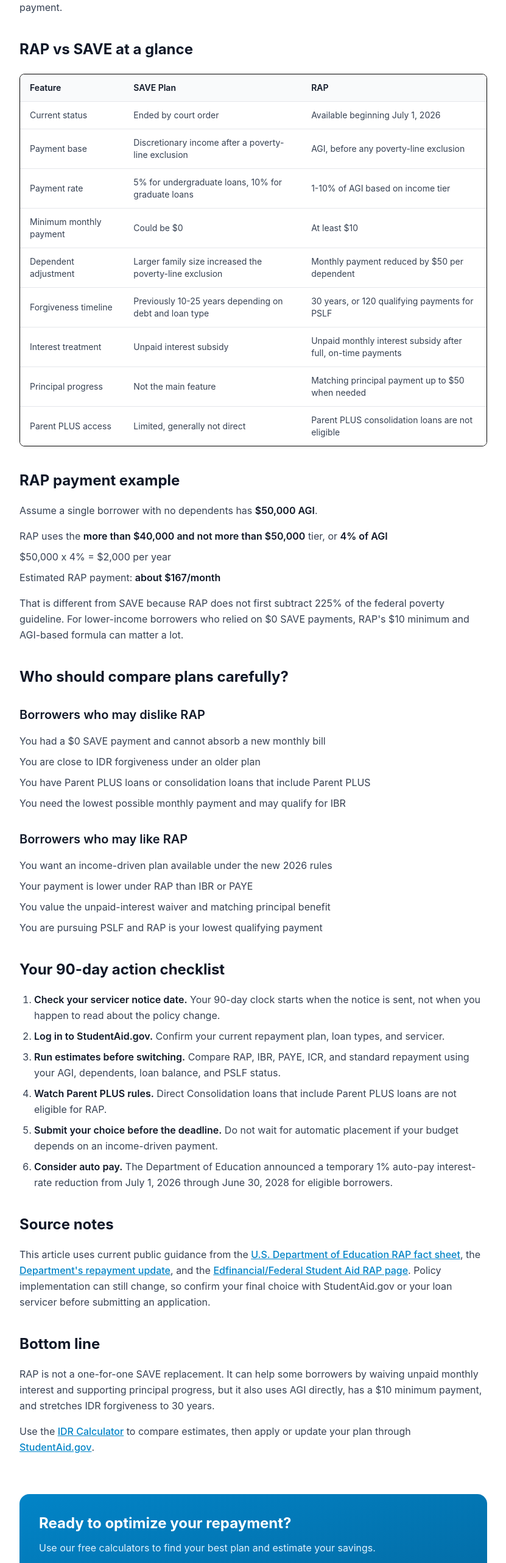
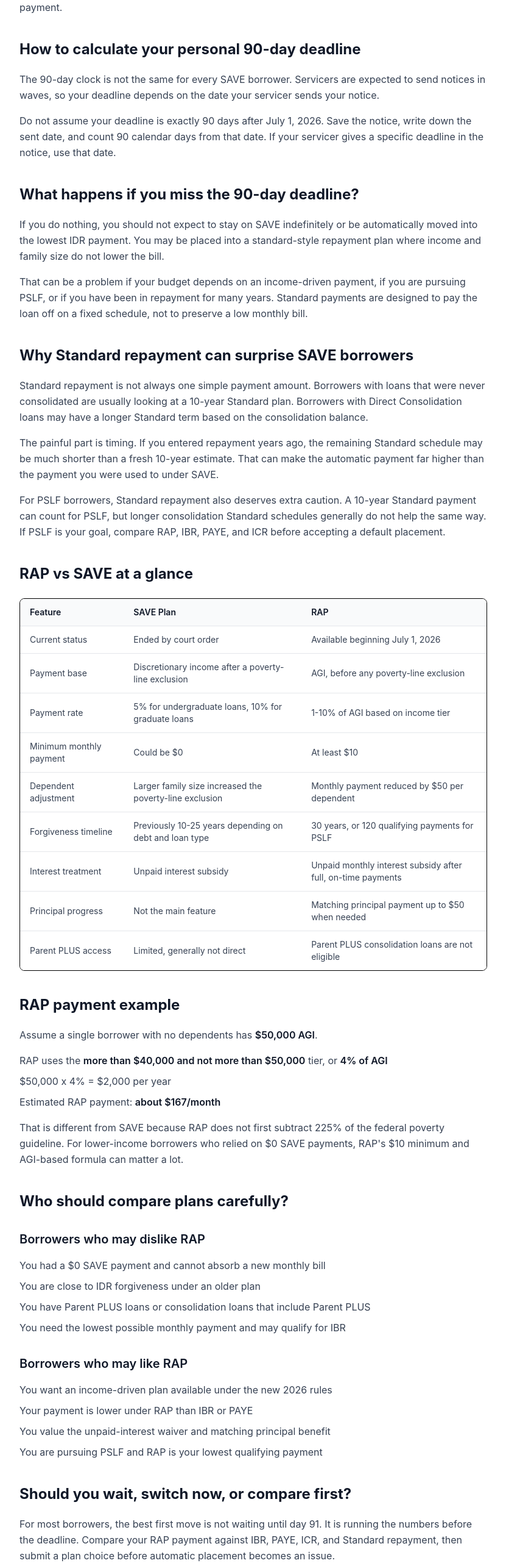
Before and after one commit to aieasygames-alt/repaymentguide, a Next.js app: page /blog/save-ending-rap-vs-save-2026 in a window 1280 px wide. Shown: the part 1050-3613 px from the top of the page at 61% size, without its empty margins (224-1055 px from the left). Built offline with nearby package versions, Linux system fonts and the light colour scheme; no server answers.

Commit message:
Expand SAVE transition guidance

```diff
--- a/app/blog/[slug]/page.tsx
+++ b/app/blog/[slug]/page.tsx
@@ -32,6 +32,26 @@
 
 Borrowers who are still in SAVE should watch for a servicer notice. If you do not make an election during your 90-day window, you may be moved into a standard-style plan that can raise your payment.
 
+## How to calculate your personal 90-day deadline
+
+The 90-day clock is not the same for every SAVE borrower. Servicers are expected to send notices in waves, so your deadline depends on the date your servicer sends your notice.
+
+Do not assume your deadline is exactly 90 days after July 1, 2026. Save the notice, write down the sent date, and count 90 calendar days from that date. If your servicer gives a specific deadline in the notice, use that date.
+
+## What happens if you miss the 90-day deadline?
+
+If you do nothing, you should not expect to stay on SAVE indefinitely or be automatically moved into the lowest IDR payment. You may be placed into a standard-style repayment plan where income and family size do not lower the bill.
+
+That can be a problem if your budget depends on an income-driven payment, if you are pursuing PSLF, or if you have been in repayment for many years. Standard payments are designed to pay the loan off on a fixed schedule, not to preserve a low monthly bill.
+
+## Why Standard repayment can surprise SAVE borrowers
+
+Standard repayment is not always one simple payment amount. Borrowers with loans that were never consolidated are usually looking at a 10-year Standard plan. Borrowers with Direct Consolidation loans may have a longer Standard term based on the consolidation balance.
+
+The painful part is timing. If you entered repayment years ago, the remaining Standard schedule may be much shorter than a fresh 10-year estimate. That can make the automatic payment far higher than the payment you were used to under SAVE.
+
+For PSLF borrowers, Standard repayment also deserves extra caution. A 10-year Standard payment can count for PSLF, but longer consolidation Standard schedules generally do not help the same way. If PSLF is your goal, compare RAP, IBR, PAYE, and ICR before accepting a default placement.
+
 ## RAP vs SAVE at a glance
 
 | Feature | SAVE Plan | RAP |
@@ -71,6 +91,14 @@
 - Your payment is lower under RAP than IBR or PAYE
 - You value the unpaid-interest waiver and matching principal benefit
 - You are pursuing PSLF and RAP is your lowest qualifying payment
+
+## Should you wait, switch now, or compare first?
+
+For most borrowers, the best first move is not waiting until day 91. It is running the numbers before the deadline. Compare your RAP payment against IBR, PAYE, ICR, and Standard repayment, then submit a plan choice before automatic placement becomes an issue.
+
+If your income dropped since your last tax return, be ready to provide current income documentation. If you authorize IRS tax information sharing through StudentAid.gov, the IDR application may be faster because you may not need to upload income documents manually.
+
+RAP benefits also depend on payment behavior. The unpaid-interest waiver, principal match, and PSLF progress all rely on making full, on-time monthly payments under the applicable rules. Auto pay can help, but you should still monitor your servicer account after switching.
 
 ## Your 90-day action checklist
 
```
